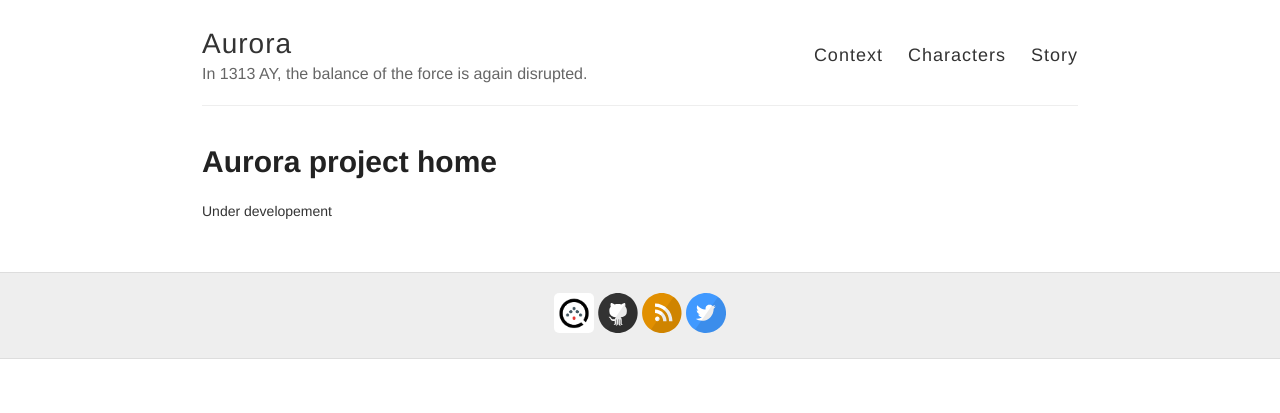
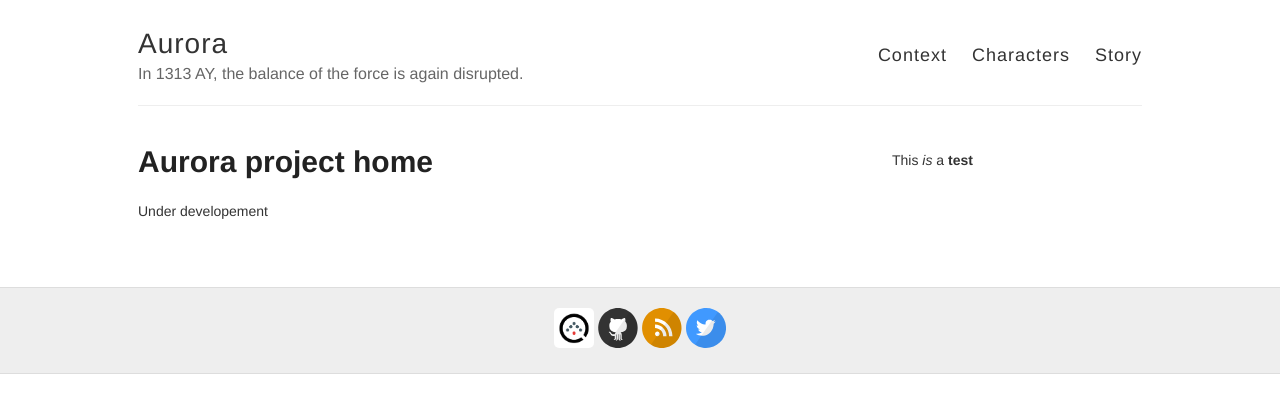
Before and after one commit to the-prism/website, a Jekyll site: the page built from Aurora/index.md, in a window 1280 px wide. Shown: the top 413 px of the page. Built offline with Jekyll 4.4.1, drawn with Linux system fonts in a browser that asks for light colours; our own code applies the rules of GitHub Pages for plain Markdown files.

Commit message:
Working sidebar on aurora homepage

```diff
--- a/Aurora/index.md
+++ b/Aurora/index.md
@@ -2,6 +2,14 @@
 layout: aurora_page
 ---
 
+{% include right-float.html %}
+
+This *is* a **test**
+
+{% include right-float-end.html %}
+
 # Aurora project home
 
 Under developement
+
+<div class="clearfloat"></div>
--- /dev/null
+++ b/_includes/right-float-end.html
@@ -0,0 +1 @@
+</div>
--- /dev/null
+++ b/_includes/right-float.html
@@ -0,0 +1,2 @@
+<!-- Start of the right floating section -->
+<div class="sidebar" markdown="1">
--- a/_sass/_variables.scss
+++ b/_sass/_variables.scss
@@ -21,7 +21,20 @@ $georgia: Georgia, serif;
 
 // Mobile breakpoints
 @mixin mobile {
-  @media screen and (max-width: 640px) {
+  @media screen and (max-width: 1024px) {
     @content;
   }
 }
+
+// Larger screen but not huge
+@mixin tablet {
+  @media screen and (max-width: 1600px) {
+    @content;
+  }
+}
+
+@mixin laptop {
+  @media screen and (max-width: 1900px) {
+    @content;
+  }
+}
--- a/style.scss
+++ b/style.scss
@@ -25,9 +25,24 @@ body {
 
 .container {
   margin: 0 auto;
-  max-width: 1600px;
+  max-width: 50%;
   padding: 0 10px;
-  width: 70%;
+  width: 100%;
+
+  @include laptop {
+    max-width: 60%;
+    width: 100%;
+  }
+
+  @include tablet {
+    max-width: 80%;
+    width: 100%;
+  }
+
+  @include mobile {
+    max-width: 90%;
+    width: 100%;
+  }
 }
 
 h1, h2, h3, h4, h5, h6 {
@@ -335,3 +350,15 @@ article.post {
 .round {
   border-radius: 5px;
 }
+
+.sidebar {
+  float: right;
+  max-width: 250px;
+  width: 250px;
+
+  @include mobile {
+    float: none;
+    max-width: 100%;
+    width: 100%;
+  }
+}
```
